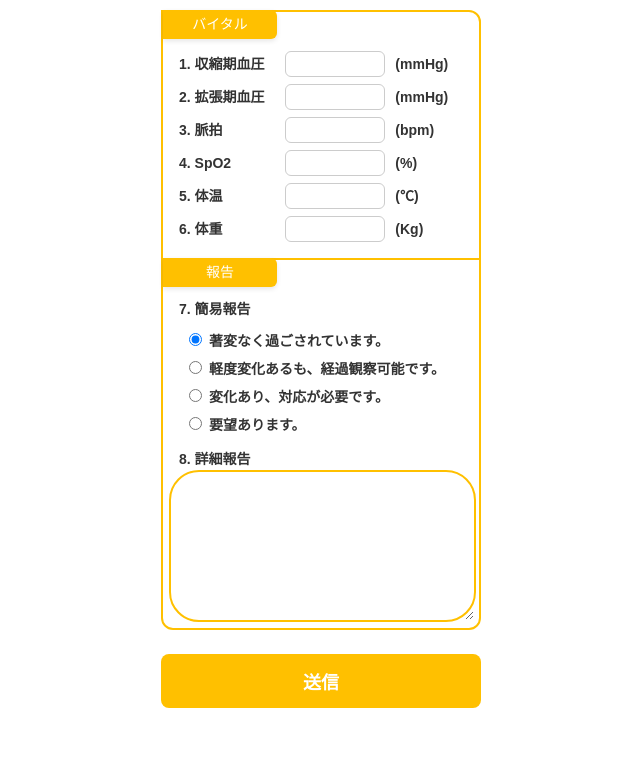
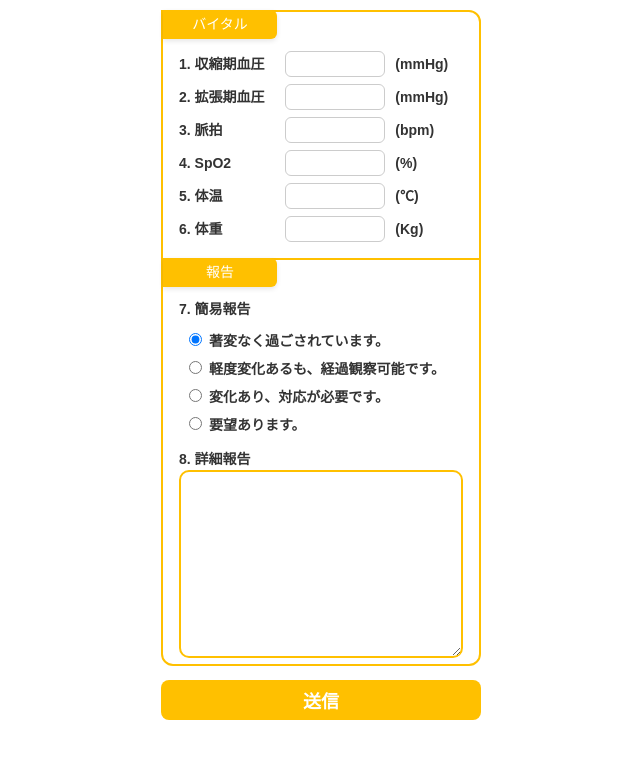
Before and after one commit to TI-06/woff-form, a plain HTML site: page index.html in a window 1280 px wide. Shown: the whole page, without its empty margins (319-959 px from the left). Drawn offline with Linux system fonts and the light colour scheme; a script that the page names is missing.

Commit message:
コミット

```diff
--- a/index.html
+++ b/index.html
@@ -139,19 +139,18 @@
 
     textarea {
       border: 2px solid #ffc000;
-      border-radius: 30px;
+      border-radius: 10px;
       font-size: 16px;
-      width: 108%;
+      width: 100%;
       min-height: 100px;
       resize: vertical;
       box-sizing: border-box;
-      margin-left:-10px
     }
 
     button {
-      margin-top: 24px;
+      margin-top: 14px;
       width: 100%;
-      padding: 14px 0;
+      padding: 7px 0;
       font-size: 18px;
       border: none;
       border-radius: 8px;
@@ -230,7 +229,7 @@
       </div>
 
       <label  for="detail">8. 詳細報告</label>
-      <textarea id="detail" name="detail" placeholder="" rows="8"></textarea>
+      <textarea id="detail" name="detail" placeholder="" rows="10"></textarea>
     </div>
 
     <button type="button" onclick="sendToTalk()">送信</button>
@@ -266,7 +265,7 @@
         `SpO2: ${spo2} %\n` +
         `体温: ${temperature} ℃\n` +
         `体重: ${weight} Kg\n\n` +
-        `◇総評\n${summary}\n\n`;
+        `◇簡易報告\n${summary}\n\n`;
 
       if (detail) {
         message += `◇詳細報告\n${detail}`;
```
